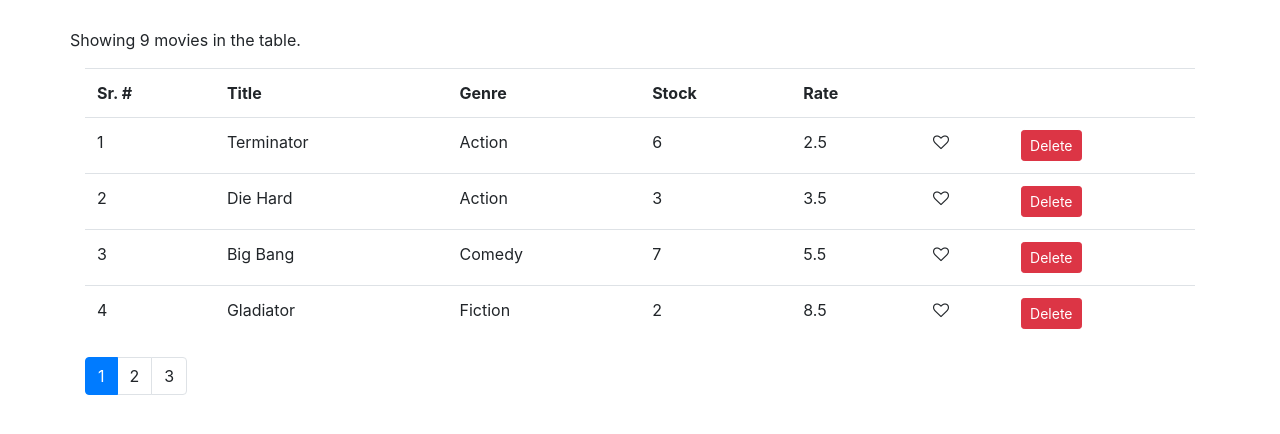
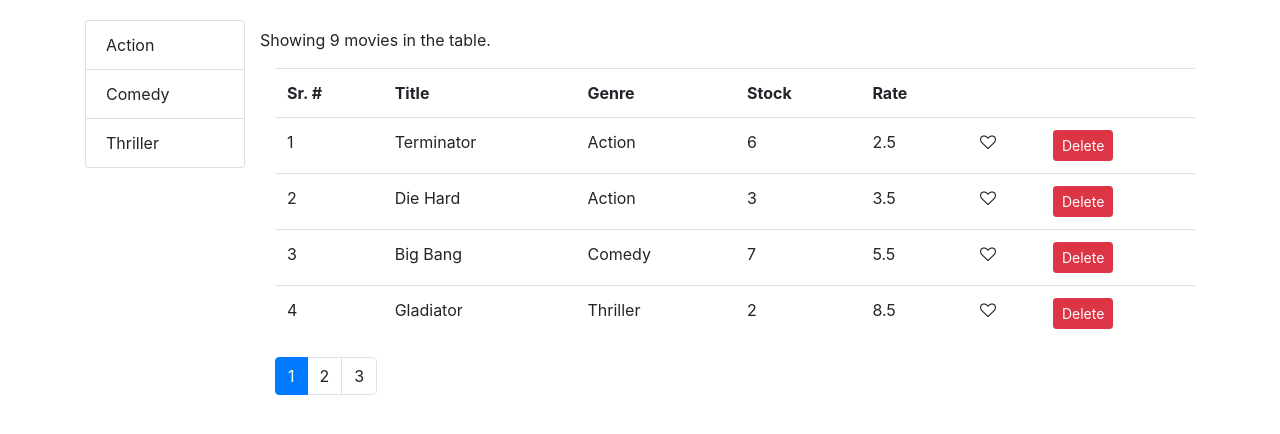
Before and after one commit to InfoTechSole/react-practice, a React (Create React App) app: page / in a window 1280 px wide. Shown: the top 434 px of the page. Built offline with nearby package versions, Linux system fonts and the light colour scheme.

Commit message:
5-Table-Implementation lecture 9, 10 -- Pagination: ListGroup filters

```diff
--- /dev/null
+++ b/src/components/common/listGroup.jsx
@@ -0,0 +1,22 @@
+import React, { Component } from "react";
+
+const ListGroup = props => {
+    const { items, textProperty, valueProperty } = props;
+
+    return (
+        <ul className="list-group">
+            {items.map(item => (
+                <li
+                    className="list-group-item"
+                    key={item[valueProperty]}
+                    onClick={() => this.onGenreSelect(item)}
+                >
+                    {item[textProperty]}
+                </li>
+            ))}
+            {/* <li className="list-group-item">All Genres</li> */}
+        </ul>
+    );
+};
+
+export default ListGroup;
--- a/src/components/movies.jsx
+++ b/src/components/movies.jsx
@@ -3,13 +3,20 @@ import { getMovies } from "../services/fakeMovieService";
 import Like from "./common/like";
 import Pagination from "./common/pagination";
 import { paginate } from "../utils/paginate";
+import { getGenres } from "../services/fakeGenreService";
+import ListGroup from "./common/listGroup";
 
 class Movies extends Component {
     state = {
-    movies: getMovies(),
+        movies: [],
+        genres: [],
         offset: 1,
         limit: 4
     };
+
+    componentDidMount() {
+        this.setState({ movies: getMovies(), genres: getGenres() });
+    }
 
     handleDelete = movie => {
         let movies = this.state.movies.filter(m => m._id !== movie._id);
@@ -25,21 +32,41 @@ class Movies extends Component {
         this.setState({ movies: this.state.movies });
     };
 
+    handleGenreSelect = genre => {
+        if (!genre) {
+            return null;
+        }
+
+        let allMovies = [...this.state.movies];
+
+        let movies = allMovies.filter(movie => movie.genre._id === genre._id);
+
+        this.setState({ movies });
+    };
+
     handlePageChange = page => {
         this.setState({ offset: page });
-
-    console.log(page);
     };
 
     render() {
         let { length: moviesCount } = this.state.movies; // Object destructuring: assigning 'movies.length' to 'moviesCount' variable
-    let { offset, limit, movies: allMovies } = this.state;
+        let { offset, limit, movies: allMovies, genres } = this.state;
 
         // Get 'movies' for pagination
         let movies = paginate(allMovies, offset, limit);
 
         return (
             <React.Fragment>
+                <div className="row">
+                    <div className="col-2">
+                        <ListGroup
+                            items={genres}
+                            textProperty="name"
+                            valueProperty="_id"
+                            onGenreSelect={this.handleGenreSelect}
+                        />
+                    </div>
+                    <div className="col">
                         <p className="row mt-2">
                             {moviesCount === 0
                                 ? "There are no movies in the table."
@@ -67,14 +94,18 @@ class Movies extends Component {
                                         <td>{movie.dailyRentalRate}</td>
                                         <td>
                                             <Like
-                    onLikeToggle={() => this.handleLik(movie)}
+                                                onLikeToggle={() =>
+                                                    this.handleLik(movie)
+                                                }
                                                 movie={movie}
                                             />
                                         </td>
                                         <td>
                                             <button
                                                 className="btn btn-danger btn-sm"
-                    onClick={() => this.handleDelete(movie)}
+                                                onClick={() =>
+                                                    this.handleDelete(movie)
+                                                }
                                             >
                                                 Delete
                                             </button>
@@ -90,9 +121,8 @@ class Movies extends Component {
                             itemsCount={allMovies.length}
                             onPageChange={this.handlePageChange}
                         />
-        {/* <nav aria-label="Page navigation example">
-          <ul className="pagination justify-content-center">{pages}</ul>
-        </nav> */}
+                    </div>
+                </div>
             </React.Fragment>
         );
     }
--- a/src/services/fakeGenreService.js
+++ b/src/services/fakeGenreService.js
@@ -0,0 +1,9 @@
+export const genres = [
+    { _id: "3ar756aiue3e5f8jf751g9hx6mf", name: "Action" },
+    { _id: "1e25db719dfkr7e3e5fv6w8m53f", name: "Comedy" },
+    { _id: "9h3c7gfew4567jkn23fdv754dgh", name: "Thriller" }
+];
+
+export function getGenres() {
+    return genres.filter(g => g);
+}
--- a/src/services/fakeMovieService.js
+++ b/src/services/fakeMovieService.js
@@ -4,7 +4,7 @@ const movies = [
     {
         _id: "123456789",
         title: "Terminator",
-    genre: { _id: "abcdefghijkl", name: "Action" },
+        genre: { _id: "3ar756aiue3e5f8jf751g9hx6mf", name: "Action" },
         numberInStock: 6,
         dailyRentalRate: 2.5,
         publishDate: "2018-01-03T19:04:28.809Z"
@@ -12,14 +12,14 @@ const movies = [
     {
         _id: "9876543210",
         title: "Die Hard",
-    genre: { _id: "lmnopqrstuvwxyz", name: "Action" },
+        genre: { _id: "3ar756aiue3e5f8jf751g9hx6mf", name: "Action" },
         numberInStock: 3,
         dailyRentalRate: 3.5
     },
     {
         _id: "a1b23e45c6789",
         title: "Big Bang",
-    genre: { _id: "a11bcde2fghij44kl", name: "Comedy" },
+        genre: { _id: "1e25db719dfkr7e3e5fv6w8m53f", name: "Comedy" },
         numberInStock: 7,
         dailyRentalRate: 5.5,
         publishDate: "2018-01-03T19:04:28.809Z"
@@ -27,14 +27,14 @@ const movies = [
     {
         _id: "9876s85e43h21j0",
         title: "Gladiator",
-    genre: { _id: "l4mn4op7qrs7tuv7wxyz", name: "Fiction" },
+        genre: { _id: "9h3c7gfew4567jkn23fdv754dgh", name: "Thriller" },
         numberInStock: 2,
         dailyRentalRate: 8.5
     },
     {
         _id: "1s23q4hd567sfju8k9",
         title: "Johny English",
-    genre: { _id: "ab246cdyyw21efghi6jkl", name: "Comedy" },
+        genre: { _id: "1e25db719dfkr7e3e5fv6w8m53f", name: "Comedy" },
         numberInStock: 9,
         dailyRentalRate: 12.5,
         publishDate: "2018-07-03T19:07:48.809Z"
@@ -42,21 +42,21 @@ const movies = [
     {
         _id: "9854r437654yyh32w10",
         title: "Immaculate Conception",
-    genre: { _id: "lmn887t5rr3opqrstuvwxyz", name: "History" },
+        genre: { _id: "3ar756aiue3e5f8jf751g9hx6mf", name: "Action" },
         numberInStock: 3,
         dailyRentalRate: 3.5
     },
     {
         _id: "ar9jht854r437654yyh32w10",
         title: "Get Out",
-    genre: { _id: "l62mn887t5rr3opqrs875tuvwxyz", name: "Thriller" },
+        genre: { _id: "9h3c7gfew4567jkn23fdv754dgh", name: "Thriller" },
         numberInStock: 8,
         dailyRentalRate: 1.5
     },
     {
         _id: "a1b6t5y8723e45c6789",
         title: "Star Wars",
-    genre: { _id: "a11bcde2uy565fghij44kl", name: "Science Fiction" },
+        genre: { _id: "9h3c7gfew4567jkn23fdv754dgh", name: "Thriller" },
         numberInStock: 7,
         dailyRentalRate: 7.5,
         publishDate: "2019-01-08T19:04:28.809Z"
@@ -64,7 +64,7 @@ const movies = [
     {
         _id: "98a76s8t5e43h2d1j0",
         title: "3 Idiots",
-    genre: { _id: "l4mgn4op7qrs7tiopyz", name: "Funny" },
+        genre: { _id: "1e25db719dfkr7e3e5fv6w8m53f", name: "Comedy" },
         numberInStock: 12,
         dailyRentalRate: 4.5
     }
--- a/src/utils/paginate.js
+++ b/src/utils/paginate.js
@@ -2,10 +2,12 @@ import _ from "lodash";
 
 export function paginate(items, pageNumber, pageSize) {
     let startIndex = (pageNumber - 1) * pageSize;
-  // _.slice(items, startIndex) // It will return item from 'startIndex' onward
+
+    // _.slice(items, startIndex) // It will return items from 'startIndex' onward
     // _.take(pageSize) // It will return first 'n' items from given array. (n == pageSize)
-  // To chain above two methods, first convert 'items' array to lodash wrapper
+    // To chain above two methods, first convert 'items' array to lodash wrapper i.e _(items)
     // .value() will convert 'lodash wrapper object' to regular array
+
     return _(items)
         .slice(startIndex)
         .take(pageSize)
```
Also changed, not shown: src/components/common/pagination.jsx (+9 -2 lines). Lines whose indentation alone changed are shown as unchanged.
